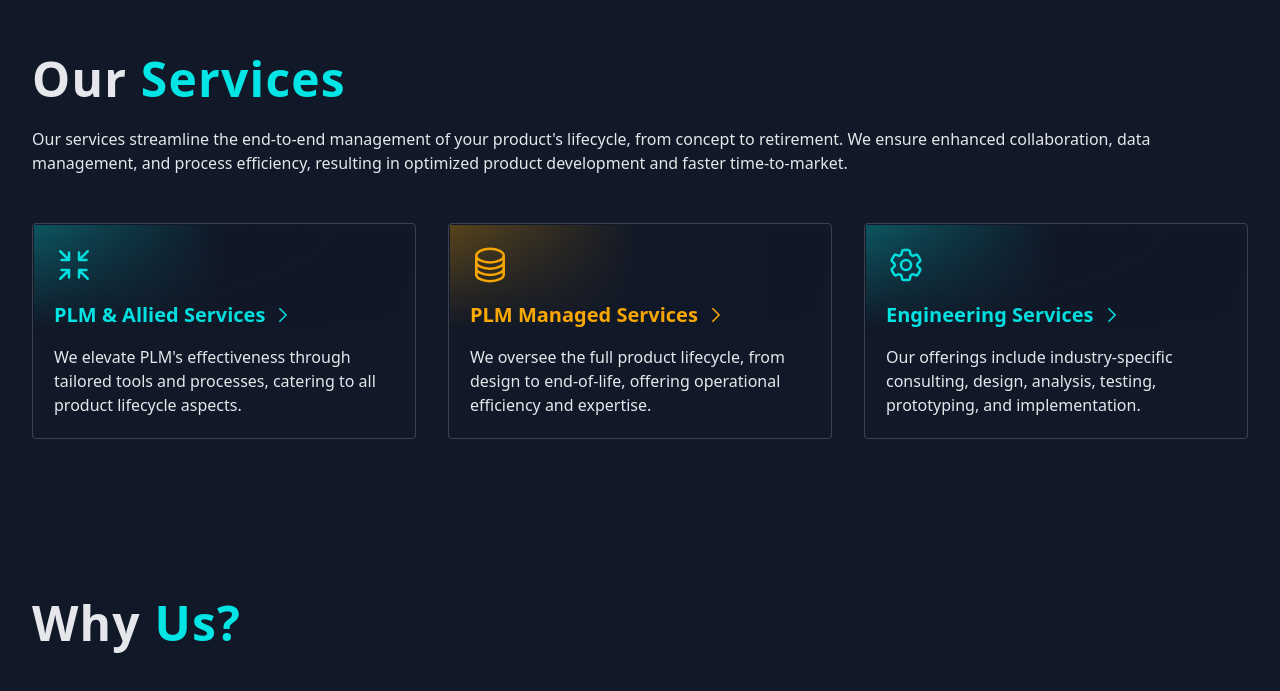
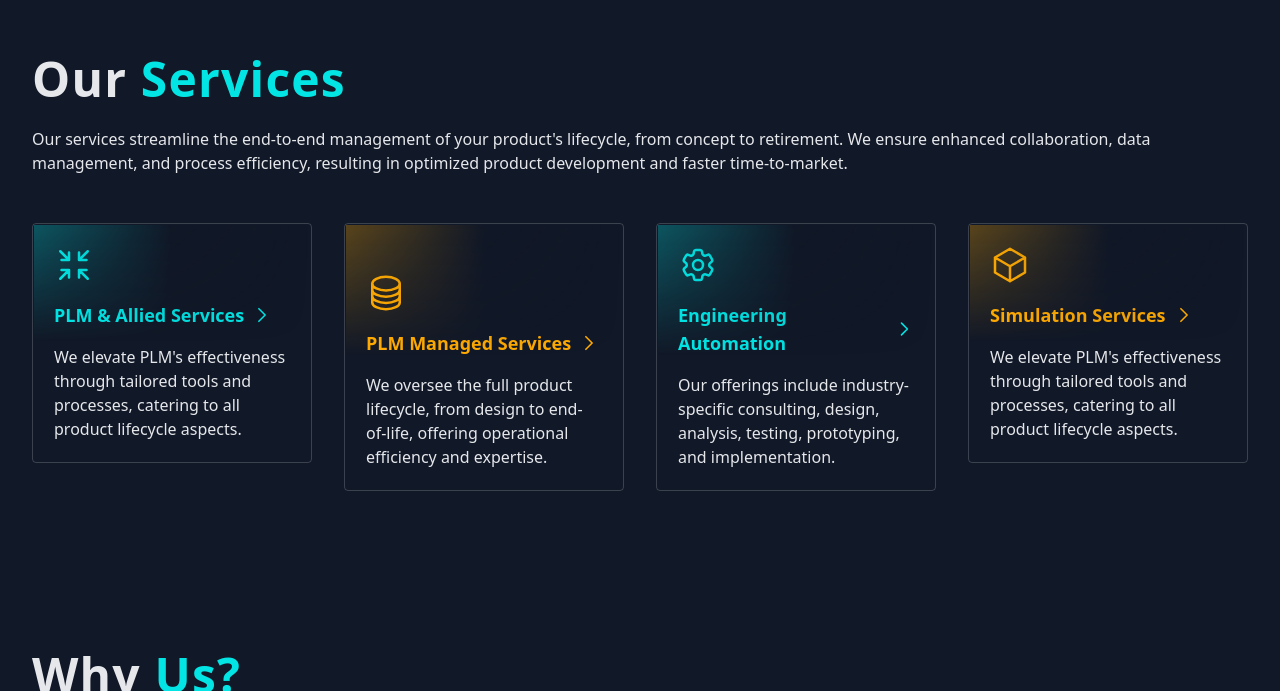
Before and after one commit to akash-tqb/Mavenberg, a Next.js app: page / in a window 1280 px wide. Shown: the part 1867-2558 px from the top of the page. Built offline with nearby package versions, Linux system fonts and the light colour scheme.

Commit message:
maven dx and service card added

```diff
--- a/sections/homepage/products.tsx
+++ b/sections/homepage/products.tsx
@@ -58,16 +58,15 @@ export default function Products() {
                         Configurability
                       </h1>
                       <p className="text-xs">
-                        Enhances adaptability by decreasing need for expertise.
+                        Enhances adaptability by decreasing need for expertise
                       </p>
                     </div>
                     <div className="p-2 rounded-md border border-maven-white text-maven-white w-1/2 lg:w-4/12">
                       <h1 className="font-bold mb-1 text-sm text-maven-orange">
-                        Application Agnostic
+                        Versatile
                       </h1>
                       <p className="text-xs ">
-                        Ensures compatibility and functionality regardless of
-                        the underlying tech{" "}
+                      Address plethora of data extraction and integration scenarios{" "}
                       </p>
                     </div>
                     <div className="p-2 rounded-md border border-maven-white text-maven-white w-1/2 lg:w-4/12">
--- a/sections/homepage/services.tsx
+++ b/sections/homepage/services.tsx
@@ -19,7 +19,7 @@ export default function Services() {
         </h3>
       </div>
       <div className="flex flex-col space-y-8 justify-between lg:flex-row lg:space-y-0 lg:space-x-8">
-        <div className="grid grid-cols-1 gap-8 md:grid-cols-2 lg:grid-cols-3">
+        <div className="grid grid-cols-1 gap-8 md:grid-cols-2 lg:grid-cols-4">
           <Link href="/services/plm&allied-services">
             <div className="relative p-px overflow-hidden transition duration-300 transform border border-maven-white/20 rounded hover:scale-105 group">
               <div className="absolute bottom-0 left-0 w-full h-1 duration-300 origin-left transform scale-x-0 bg-maven-blue group-hover:scale-x-100" />
@@ -45,7 +45,7 @@ export default function Services() {
                   </svg>
 
                   <div className="flex gap-2 items-center ">
-                    <h1 className=" text-xl items-center flex font-bold">
+                    <h1 className=" text-lg items-center flex font-bold">
                       PLM & Allied Services
                     </h1>
                     <svg
@@ -97,7 +97,7 @@ export default function Services() {
                   </svg>
 
                   <div className="flex  gap-2 items-center ">
-                    <h1 className=" text-xl items-center flex font-bold">
+                    <h1 className=" text-lg items-center flex font-bold">
                       PLM Managed Services
                     </h1>
                     <svg
@@ -153,8 +153,8 @@ export default function Services() {
                     />
                   </svg>
                   <div className="flex gap-2 items-center text-maven-blue">
-                    <h1 className=" text-xl items-center flex font-bold">
-                      Engineering Services
+                    <h1 className=" text-lg items-center flex font-bold">
+                      Engineering Automation
                     </h1>
                     <svg
                       xmlns="http://www.w3.org/2000/svg"
@@ -179,15 +179,58 @@ export default function Services() {
               </div>
             </div>
           </Link>
+          <Link href="/services/plm&allied-services">
+            <div className="relative p-px overflow-hidden transition duration-300 transform border border-maven-white/20 rounded hover:scale-105 group">
+              <div className="absolute bottom-0 left-0 w-full h-1 duration-300 origin-left transform scale-x-0 bg-maven-orange group-hover:scale-x-100" />
+              <div className="absolute bottom-0 left-0 w-1 h-full duration-300 origin-bottom transform scale-y-0 bg-maven-orange group-hover:scale-y-100" />
+              <div className="absolute top-0 left-0 w-full h-1 duration-300 origin-right transform scale-x-0 bg-maven-orange group-hover:scale-x-100" />
+              <div className="absolute bottom-0 right-0 w-1 h-full duration-300 origin-top transform scale-y-0 bg-maven-orange group-hover:scale-y-100" />
+              <div className="relative bg-maven-bg  p-5">
+                <div className="absolute h-1/2 inset-0 opacity-30 bg-gradient-to-r from-maven-orange via-maven-bg to-transparent  bg-top [mask-image:linear-gradient(180deg,black,rgba(0,0,0,0))]"></div>
+                <div className="flex justify-end h-full flex-col gap-4 text-maven-orange">
+                  <svg
+                    xmlns="http://www.w3.org/2000/svg"
+                    fill="none"
+                    viewBox="0 0 24 24"
+                    strokeWidth="1.5"
+                    stroke="currentColor"
+                    className="w-10 h-10"
+                  >
+                    <path
+                      strokeLinecap="round"
+                      strokeLinejoin="round"
+                      d="M21 7.5l-9-5.25L3 7.5m18 0l-9 5.25m9-5.25v9l-9 5.25M3 7.5l9 5.25M3 7.5v9l9 5.25m0-9v9"
+                    />
+                  </svg>
+
+                  <div className="flex gap-2 items-center ">
+                    <h1 className=" text-lg items-center flex font-bold">
+                      Simulation Services
+                    </h1>
+                    <svg
+                      xmlns="http://www.w3.org/2000/svg"
+                      fill="none"
+                      viewBox="0 0 24 24"
+                      strokeWidth="2"
+                      stroke="currentColor"
+                      className="w-5 h-5"
+                    >
+                      <path
+                        strokeLinecap="round"
+                        strokeLinejoin="round"
+                        d="M8.25 4.5l7.5 7.5-7.5 7.5"
+                      />
+                    </svg>
+                  </div>
+                  <p className="text-maven-white">
+                    We elevate PLM's effectiveness through tailored tools and
+                    processes, catering to all product lifecycle aspects.
+                  </p>
+                </div>
+              </div>
+            </div>
+          </Link>
         </div>
-        {/* <div className="lg:w-1/4 flex items-center justify-center">
-          <Image
-            src="/servicesImage.svg"
-            alt="services"
-            width={500}
-            height={500}
-          />
-        </div> */}
       </div>
     </div>
   );
```
